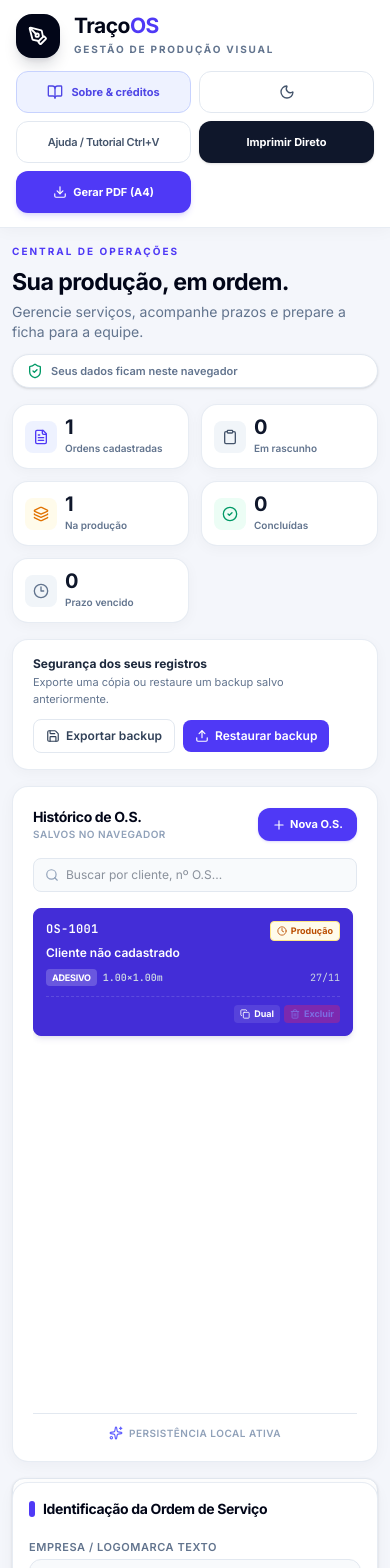
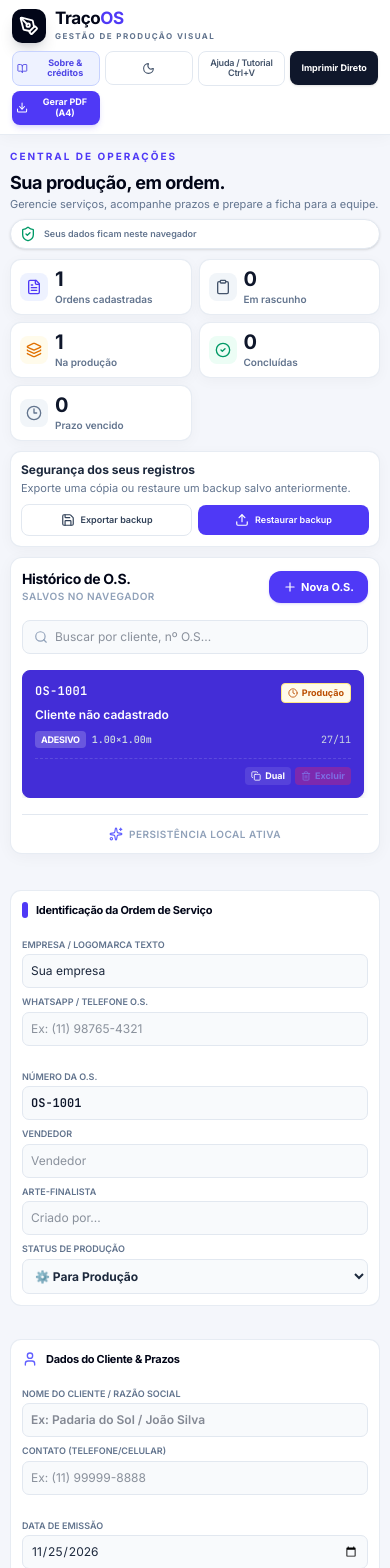
Before and after one commit to polar4851/geradordeos, a React (Vite) app: page / in a window 390 px wide. Shown: the top 1568 px of the page. Built offline with nearby package versions, Linux system fonts and the light colour scheme.

Commit message:
Redesign compact responsive workspace for phones and tablets

```diff
--- a/src/index.css
+++ b/src/index.css
@@ -450,3 +450,83 @@ body { margin: 0; overflow-x: hidden; }
   .os-form .grid.grid-cols-3 { grid-template-columns:repeat(3,minmax(0,1fr)); }
   .about-page > section.grid { grid-template-columns:repeat(2,minmax(0,1fr)); }
 }
+
+/* COMPACT WORKSPACE: mobile-first density, not merely shrinking desktop. */
+.compact-preview-control { display:none; }
+.workspace-preview { min-width:0; }
+@media (min-width:768px) and (max-width:1100px) {
+  .app-shell > main:not(.about-page) { padding:14px; gap:14px; }
+  .app-shell > main:not(.about-page) > .grid.grid-cols-1.lg\\:grid-cols-12 { display:grid; grid-template-columns:minmax(230px,30%) minmax(0,1fr); gap:14px; }
+  .app-shell > main:not(.about-page) > .grid > section:first-child { grid-column:1; }
+  .app-shell > main:not(.about-page) > .grid > section:nth-child(2) { grid-column:2; }
+  .app-shell > main:not(.about-page) > .grid > .workspace-preview { grid-column:1 / -1; }
+  .app-shell > main:not(.about-page) > .grid > section:first-child > div:first-child { max-height:390px; padding:12px; }
+  .app-shell > main:not(.about-page) > .grid > section:first-child > div:first-child > div.flex-1 { min-height:0; max-height:245px; }
+  .os-form { gap:12px !important; }
+  .os-form > div { padding:14px !important; border-radius:14px !important; gap:12px !important; }
+  .os-form h3 { font-size:12px !important; }
+  .os-form label { font-size:10px !important; }
+  .os-form input, .os-form select, .os-form textarea { padding:8px 10px !important; font-size:12px !important; }
+  .os-form .grid { gap:10px !important; }
+  .compact-preview-control { display:block; grid-column:1 / -1; }
+  .workspace-preview { display:none !important; }
+  .workspace-preview.workspace-preview-open { display:flex !important; }
+}
+@media (max-width:767px) {
+  .app-shell > header { position:relative !important; padding:9px 12px !important; gap:8px !important; }
+  .app-shell > header > div:first-child { width:auto !important; flex:1 1 100%; gap:9px !important; }
+  .app-shell > header > div:first-child > div:first-child { width:34px !important; height:34px !important; border-radius:10px !important; }
+  .app-shell > header > div:first-child h1 { font-size:17px !important; }
+  .app-shell > header > div:first-child p { font-size:8px !important; margin-top:3px !important; }
+  .app-shell > header > div:last-child { display:grid !important; width:100% !important; grid-template-columns:repeat(4,minmax(0,1fr)); gap:5px !important; }
+  .app-shell > header > div:last-child button { min-width:0 !important; min-height:34px !important; height:auto !important; padding:6px 4px !important; border-radius:8px !important; font-size:9px !important; line-height:1.15 !important; white-space:normal !important; }
+  .app-shell > header > div:last-child button svg { width:13px !important; height:13px !important; }
+  .app-shell > main:not(.about-page) { padding:10px !important; gap:10px !important; overflow:visible !important; }
+  .app-shell > main:not(.about-page) > section:first-child { gap:6px !important; }
+  .app-shell > main:not(.about-page) > section:first-child h2 { font-size:18px !important; line-height:1.2 !important; }
+  .app-shell > main:not(.about-page) > section:first-child p:last-child { font-size:11px !important; }
+  .app-shell > main:not(.about-page) > section:first-child > div:last-child { font-size:9px !important; padding:6px 9px !important; }
+  .app-shell > main:not(.about-page) > section:nth-child(2) { display:grid !important; grid-template-columns:repeat(2,minmax(0,1fr)) !important; gap:7px !important; }
+  .app-shell > main:not(.about-page) > section:nth-child(2) > div { min-width:0; padding:9px !important; gap:7px !important; border-radius:11px !important; }
+  .app-shell > main:not(.about-page) > section:nth-child(2) > div > div:first-child { width:28px !important; height:28px !important; border-radius:8px !important; }
+  .app-shell > main:not(.about-page) > section:nth-child(2) > div > div:nth-child(2) { font-size:17px !important; }
+  .app-shell > main:not(.about-page) > section:nth-child(2) > div > div:last-child { font-size:9px !important; line-height:1.2 !important; }
+  .app-shell > main:not(.about-page) > section:nth-child(3) { padding:10px !important; gap:8px !important; border-radius:11px !important; }
+  .app-shell > main:not(.about-page) > section:nth-child(3) > div:nth-child(2) { width:100%; display:grid !important; grid-template-columns:repeat(2,minmax(0,1fr)); gap:6px !important; }
+  .app-shell > main:not(.about-page) > section:nth-child(3) button { min-width:0; justify-content:center; padding:8px 5px !important; font-size:9px !important; }
+  .app-shell > main:not(.about-page) > .grid.grid-cols-1.lg\\:grid-cols-12 { display:flex !important; flex-direction:column !important; gap:10px !important; }
+  .app-shell > main:not(.about-page) > .grid > section { width:100% !important; }
+  .app-shell > main:not(.about-page) > .grid > section:first-child > div:first-child { height:auto !important; max-height:none !important; padding:11px !important; border-radius:12px !important; }
+  .app-shell > main:not(.about-page) > .grid > section:first-child > div:first-child > div.flex-1 { min-height:0 !important; max-height:190px !important; overflow:auto !important; }
+  .app-shell > main:not(.about-page) > .grid > section:first-child > div:nth-child(2) { display:none !important; }
+  .compact-preview-control { display:block; width:100%; }
+  .compact-preview-control button { display:flex; align-items:center; justify-content:space-between; width:100%; padding:11px 13px; border:1px solid #c7d2fe; border-radius:10px; background:#eef2ff; color:#3730a3; font-size:11px; font-weight:800; }
+  .compact-preview-control button span { font-size:17px; line-height:1; }
+  .workspace-preview { display:none !important; padding:8px !important; border-radius:10px !important; }
+  .workspace-preview.workspace-preview-open { display:flex !important; }
+  .workspace-preview .preview-viewport { max-width:100%; overflow:hidden; }
+  .preview-scaled-page { zoom:calc(100cqw / 794) !important; }
+  .os-form { display:flex !important; flex-direction:column !important; gap:9px !important; }
+  .os-form > div { padding:11px !important; border-radius:11px !important; gap:10px !important; box-shadow:none !important; }
+  .os-form h3 { font-size:11px !important; line-height:1.3 !important; }
+  .os-form label { font-size:9px !important; letter-spacing:0 !important; margin-bottom:3px !important; }
+  .os-form input, .os-form select, .os-form textarea { width:100%; min-width:0 !important; max-width:100% !important; padding:8px !important; border-radius:7px !important; font-size:12px !important; }
+  .os-form .grid { gap:7px !important; }
+  .os-form .grid.grid-cols-2 { grid-template-columns:repeat(2,minmax(0,1fr)) !important; }
+  .os-form .grid.grid-cols-3 { grid-template-columns:repeat(3,minmax(0,1fr)) !important; }
+  .os-form .grid.grid-cols-2.sm\\:grid-cols-4 { grid-template-columns:repeat(4,minmax(0,1fr)) !important; }
+  .os-form .grid.grid-cols-2.sm\\:grid-cols-4 button { padding:7px 3px !important; border-radius:8px !important; }
+  .os-form .grid.grid-cols-2.sm\\:grid-cols-4 button span { font-size:9px !important; overflow-wrap:anywhere; }
+  .os-form .grid.grid-cols-2.sm\\:grid-cols-4 button span:last-child { display:none; }
+  .os-form .space-y-5 > :not([hidden]) ~ :not([hidden]) { margin-top:9px !important; }
+  .about-page { padding:12px !important; }
+  .about-hero { padding:18px !important; border-radius:16px !important; }
+  .about-hero h2 { font-size:27px !important; }
+  .about-info-card, .about-content-card { padding:13px !important; }
+  .app-shell footer { padding:10px 12px !important; }
+}
+@media (max-width:380px) {
+  .app-shell > header > div:last-child { grid-template-columns:repeat(2,minmax(0,1fr)) !important; }
+  .os-form .grid.grid-cols-3 { grid-template-columns:repeat(2,minmax(0,1fr)) !important; }
+  .os-form .grid.grid-cols-2.sm\\:grid-cols-4 { grid-template-columns:repeat(2,minmax(0,1fr)) !important; }
+}
```
